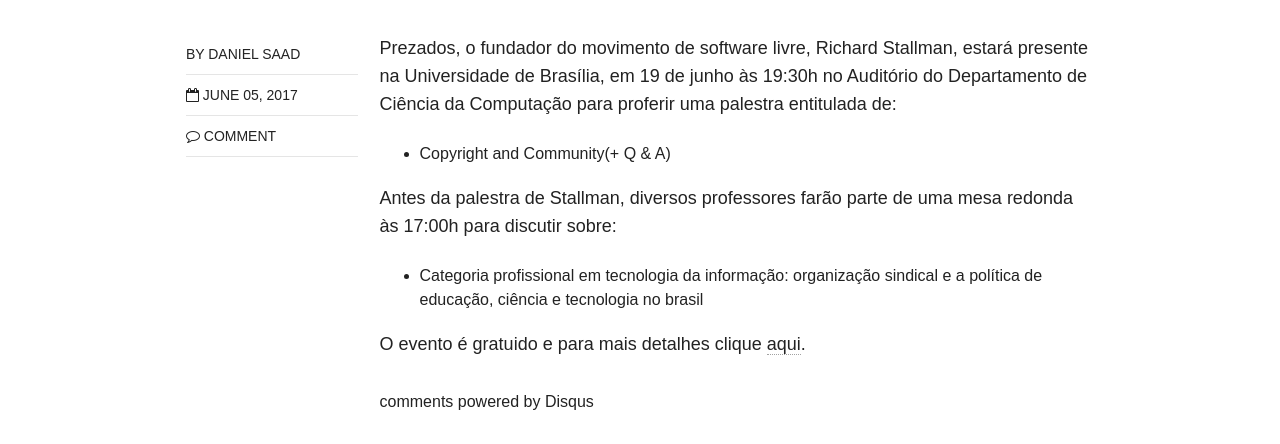
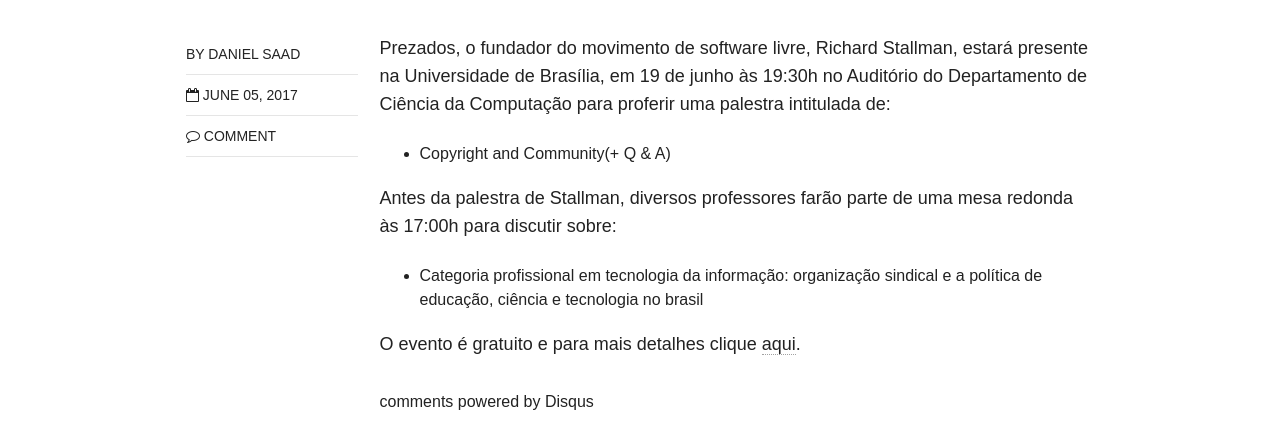
Before and after one commit to danielsaad/danielsaad.github.io, a Jekyll site: the page built from _posts/blog/2017-06-05-palestra-richard-stallman.md, in a window 1280 px wide. Shown: the part 338-782 px from the top of the page. Built offline with Jekyll 4.4.1, drawn with Linux system fonts in a browser that asks for light colours; nearby versions of some CDN libraries; comment, search, counter and statistics services are not loaded.

Commit message:
correções ortográficas

```diff
--- a/_posts/blog/2017-06-05-palestra-richard-stallman.md
+++ b/_posts/blog/2017-06-05-palestra-richard-stallman.md
@@ -6,7 +6,7 @@
 comments: true
 ---
 
-Prezados, o fundador do movimento de software livre, Richard Stallman, estará presente na Universidade de Brasília, em 19 de junho às 19:30h no Auditório do Departamento de Ciência da Computação para proferir uma palestra entitulada de:
+Prezados, o fundador do movimento de software livre, Richard Stallman, estará presente na Universidade de Brasília, em 19 de junho às 19:30h no Auditório do Departamento de Ciência da Computação para proferir uma palestra intitulada de:
 
 * Copyright and Community(+ Q & A)
 
@@ -17,4 +17,4 @@
 ciência e tecno­logia no brasil
 
 
-O evento é gratuido e para mais detalhes clique [aqui](http://www.cic.unb.br/stallman-2017/).
+O evento é gratuito e para mais detalhes clique [aqui](http://www.cic.unb.br/stallman-2017/).
```
